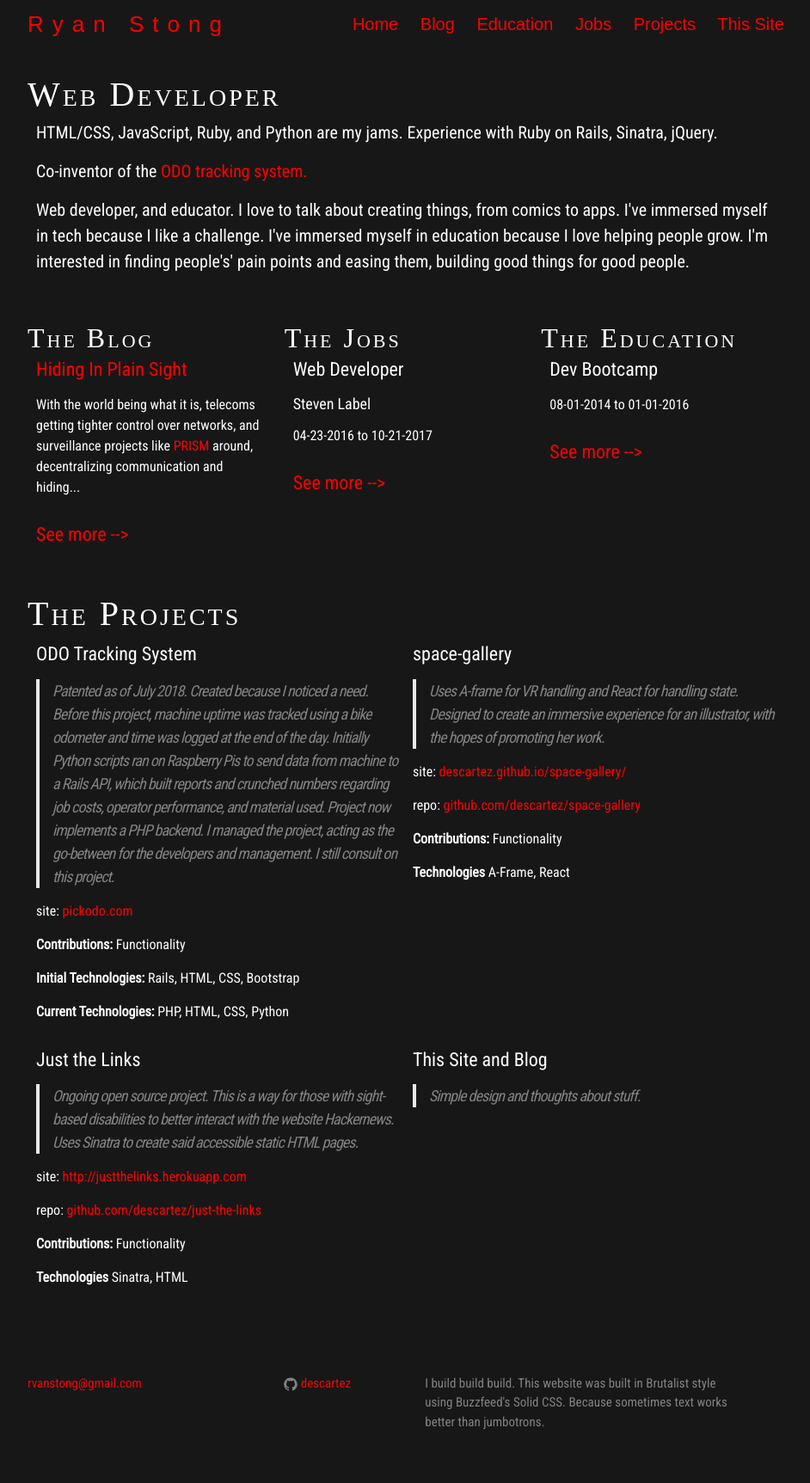
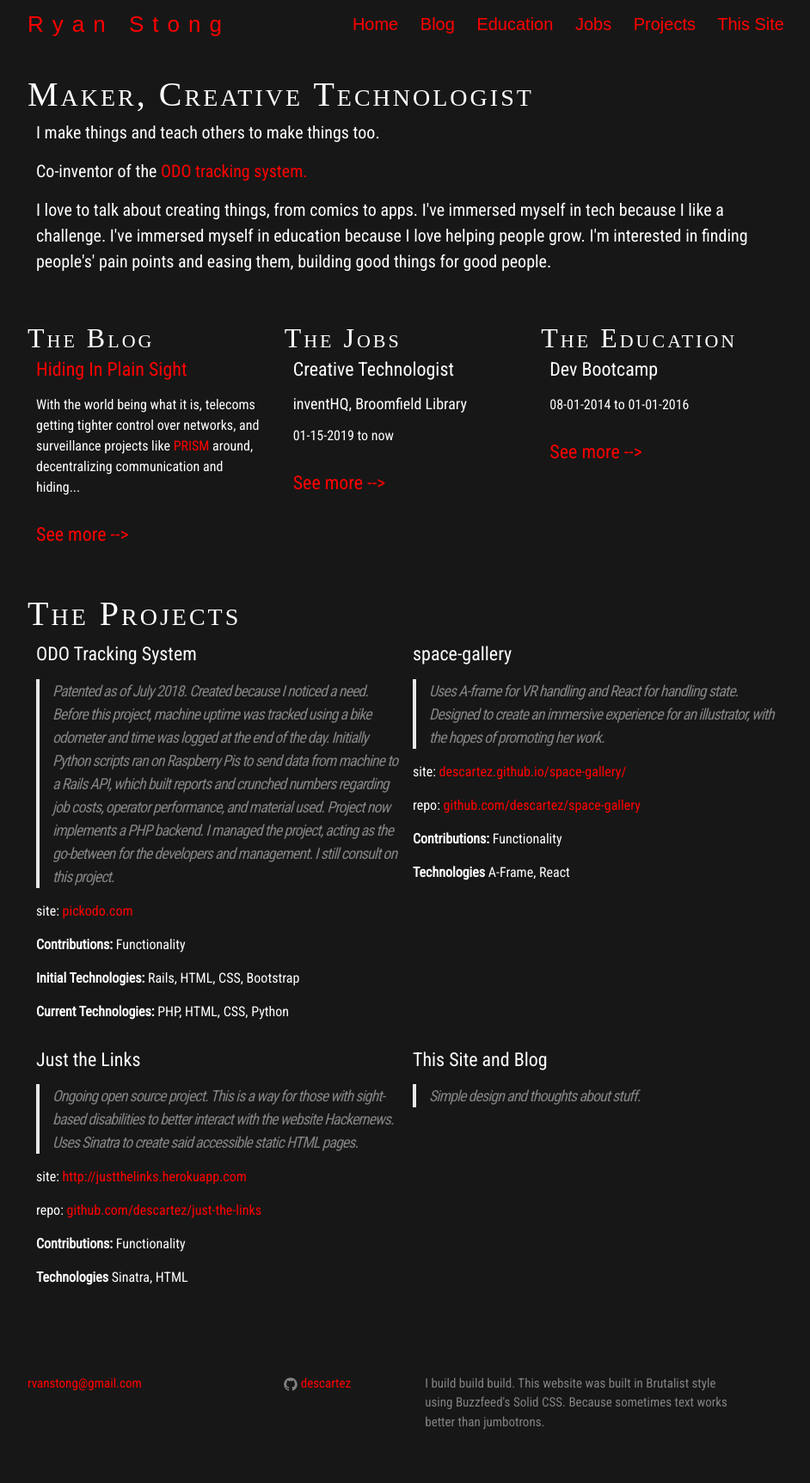
Before and after one commit to descartez/descartez.github.io, a Jekyll site: the page built from index.html, in a window 1280 px wide. Shown: the whole page at 86% size, without its empty margins (168-1110 px from the left). Built offline with Jekyll 4.4.1, drawn with Linux system fonts in a browser that asks for light colours; some web fonts are replaced.

Commit message:
changes job descriptions and adds current creative tech job to page

```diff
--- a/index.html
+++ b/index.html
@@ -2,12 +2,12 @@
 layout: default
 ---
 <div class="home">
-  <h1 id='about-me' class="page-heading">Web Developer</h1>
+  <h1 id='about-me' class="page-heading">Maker, Creative Technologist</h1>
   <ul class="post-list">
     <li>
-      <p>HTML/CSS, JavaScript, Ruby, and Python are my jams. Experience with Ruby on Rails, Sinatra, jQuery.</p>
+      <p>I make things and teach others to make things too. </p>
       <p>Co-inventor of the <a href="https://www.pickodo.com/" target="_blank">ODO tracking system.</a></p>
-      <p>Web developer, and educator. I love to talk about creating things, from comics to apps. I've immersed myself in tech because I like a challenge. I've immersed myself in education because I love helping people grow. I'm interested in finding people's' pain points and easing them, building good things for good people.</p>
+      <p>I love to talk about creating things, from comics to apps. I've immersed myself in tech because I like a challenge. I've immersed myself in education because I love helping people grow. I'm interested in finding people's' pain points and easing them, building good things for good people.</p>
     </li>
   </ul>
   <div class="xs-block-grid-1 sm-block-grid-2 lg-block-grid-3">
```
Also changed, not shown: _posts/2019-05-14-job-creative-technologist.md (added, +13 -0 lines).
